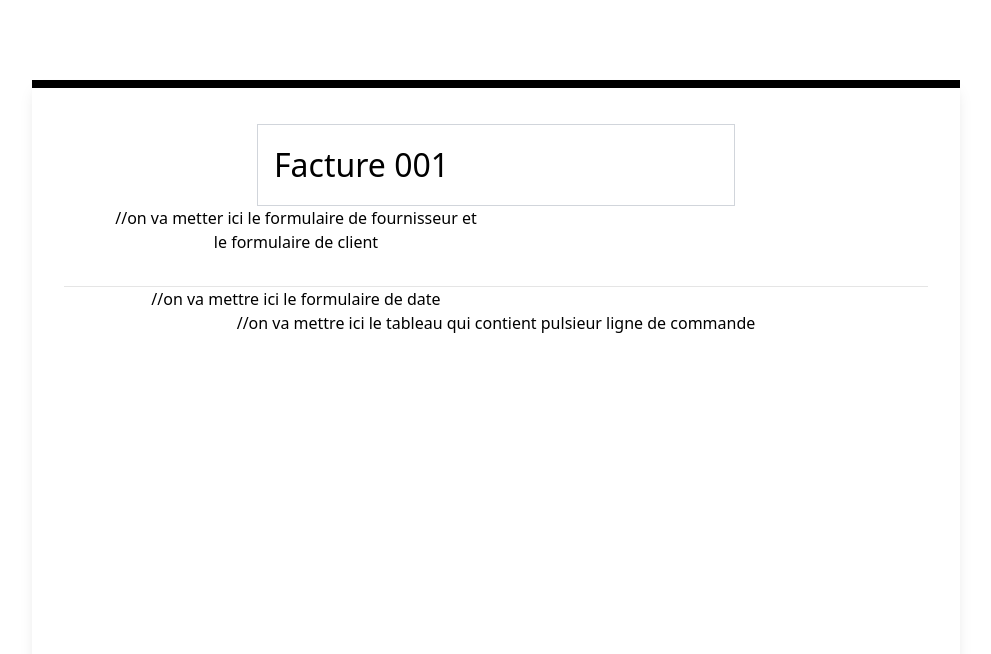
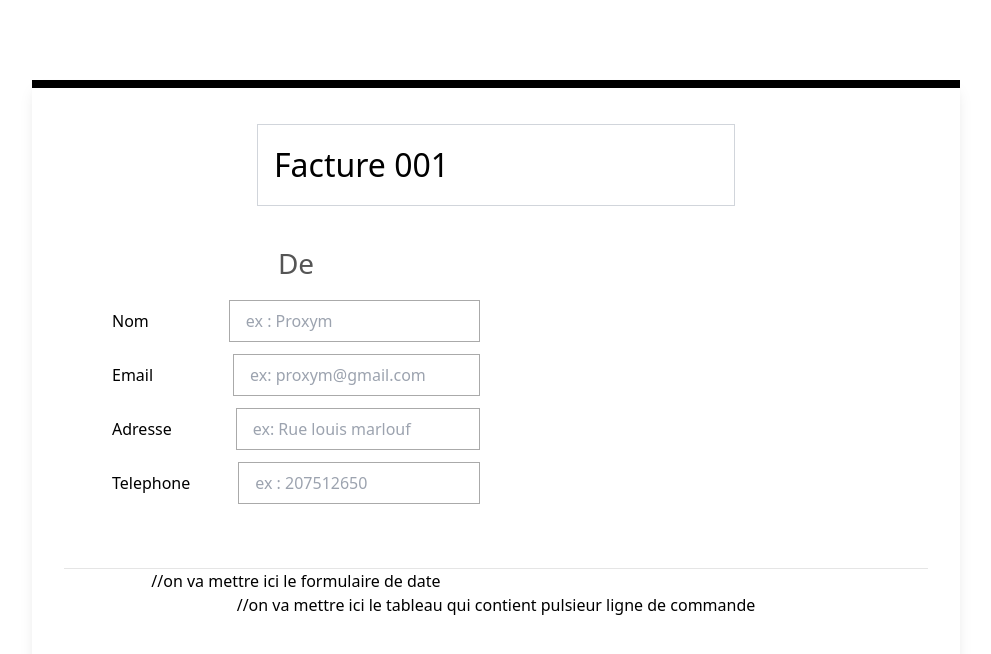
Before and after one commit to nader2356/factureEnLigne, a React (Vite) app: page / in a window 1280 px wide. Shown: the top 654 px of the page, without its empty margins (136-1127 px from the left). Built offline with nearby package versions, Linux system fonts and the light colour scheme.

Commit message:
ajouter le formuliare de fournisseur

```diff
--- /dev/null
+++ b/src/Component/detail_content/Fournisseur.jsx
@@ -0,0 +1,103 @@
+import React, { useState } from "react";
+const Fournisseur = ({formFour,setFormFour,handleChangeFour}) => {
+  const [showDetailOfAdresse, setShowDetailOfAdresse] = useState(false);
+  const toggleShow = () => setShowDetailOfAdresse((prev) => !prev);
+
+
+  const { nomSociete,emailSociete,telephoneSociete,adresseRueSociete,villeSociete,codePostalSociete} = formFour;
+
+  const handleChangeAdresse = (e) => {
+    setFormFour({
+      ...formFour,
+      adresseRueSociete: e.target.value,
+    });
+    toggleShow();
+  };
+
+  return (
+    <div className="w-full lg:pt-9 md:mb-4    ">
+      <h3 className="text-1.75rem font-medium text-blackj  md:mb-4">De</h3>
+
+      <form className=" ">
+        <div className="lg:mt-4 md:mt-8 md:flex md:items-center ">
+          <span className=" lg:overflow-visible lg:opacity-100 lg:mr-20 md:-mr-8  lg:-mt-4  md:max-w-1/4 md:overflow-hidden md:opacity-0">
+            Nom
+          </span>
+          <input
+            type="text"
+            className="border-solid border-bg_input w-full   py-2 px-4 md:mb-4  bg-white border-default   "
+            name="nomSociete"
+            onChange={handleChangeFour}
+            placeholder="ex : Proxym"
+            value={nomSociete}
+          ></input>
+        </div>
+
+        <div className=" md:-mt-1 md:flex md:items-center  ">
+          <span className=" lg:overflow-visible lg:opacity-100 lg:mr-20  lg:-mt-4 md:-mr-9 md:overflow-hidden md:opacity-0">
+            Email
+          </span>
+          <input
+            type="text"
+            className="border-solid border-bg_input w-full  lg:pr-10   md:mb-4 py-2 pl-4 bg-white border-default "
+            name="emailSociete"
+            onChange={handleChangeFour}
+            placeholder="ex: proxym@gmail.com"
+            value={emailSociete}
+          ></input>
+        </div>
+        <div className=" md:-mt-1 md:flex md:items-center  ">
+          <span className=" lg:overflow-visible lg:opacity-100 lg:mr-16 lg:-mt-4  md:-mr-14 md:overflow-hidden md:opacity-0">
+            Adresse
+          </span>
+          <input
+            type="text"
+            onChange={(e) => handleChangeAdresse(e)}
+            className="border-solid border-bg_input w-full  md:mb-4  py-2 px-4 bg-white border-default "
+            name="adresseRueSociete"
+            placeholder="ex: Rue louis marlouf"
+            value={adresseRueSociete}
+          ></input>
+        </div>
+        {showDetailOfAdresse && (
+          <>
+            <div className=" md:-mt-1  md:flex md:items-center  ">
+              <input
+                type="number"
+                onChange={handleChangeFour}
+                className="border-solid border-bg_input lg:ml-40 w-full   md:mb-4  py-2 px-4 bg-white border-default "
+                name="codePostalsociete"
+                placeholder="ex: 4045"
+                value={codePostalSociete}
+              ></input>
+            </div>
+            <div className=" md:-mt-1  md:flex md:items-center  ">
+              <input
+                type="text"
+                onChange={handleChangeFour}
+                className="border-solid border-bg_input w-full   md:mb-4  lg:ml-40 py-2 px-4 bg-white border-default "
+                name="villesociete"
+                placeholder="ex: Sousse"
+                value={villeSociete}
+              ></input>
+            </div>
+          </>
+        )}
+        <div className=" md:-mt-1 md:flex md:items-center  ">
+          <span className=" lg:overflow-visible lg:opacity-100 lg:mr-12   lg:-mt-4 md:-mr-16 md:overflow-hidden md:opacity-0">
+            Telephone
+          </span>
+          <input
+            type="number"
+            className="border-solid border-bg_input w-full    md:mb-4 py-2 px-4 bg-white border-default "
+            name="telephoneSociete"
+            onChange={handleChangeFour}
+            placeholder="ex : 207512650"
+            value={telephoneSociete}
+          ></input>
+        </div>
+      </form>
+    </div>
+  );
+};
+export default Fournisseur;
--- a/src/Facture/Index.jsx
+++ b/src/Facture/Index.jsx
@@ -1,15 +1,35 @@
 import React, { useContext, useEffect, useState } from "react";
+import Fournisseur from "../Component/detail_content/Fournisseur";
 
 
 
 export default function Index() {
 
 
+      const initialStateFour = {
+        nomSociete: "",
+        emailSociete: "",
+        telephoneSociete: "",
+        adresseRueSociete: "",
+        villeSociete: "",
+        codePostalSociete: "",
+      };
+
+
+      const [formFour, setFormFour] = useState(initialStateFour);
+
+
+      const handleChangeFour = async (e) => {
+        const { name, value } = e.target;
+        setFormFour({ ...formFour, [name]: value });
+      };
+
+
 
 
   return (
     <div className=" ">
-      <div className=" container  w-full md:w-full lg:w-full sm:w-full md:mx-auto lg:mx-auto sm:mx-auto h-screen md:px-4  lg:px-4   sm:px-4  ">
+      <div className=" container  w-full  md:mx-auto lg:mx-auto sm:mx-auto h-screen md:px-4  lg:px-4   sm:px-4  ">
         <div className="flex flex-wrap   -ml-4">
           <div className=" relative grid w-full grid-cols-1  px-4">
             <div className="bg-white  w-full shadow-lg  my-12">
@@ -29,7 +49,11 @@ export default function Index() {
                 </div>
                 <div className="  px-12">
                   <div className="grid  lg:grid-cols-2 -mx-4 relative  w-full lg:px-4  ">
-                  //on va metter ici le formulaire de fournisseur et le formulaire de client
+                  <Fournisseur
+                      formFour={formFour}
+                      setFormFour={setFormFour}
+                     handleChangeFour={handleChangeFour}
+                    ></Fournisseur>
                   </div>
                 </div>
 
```
